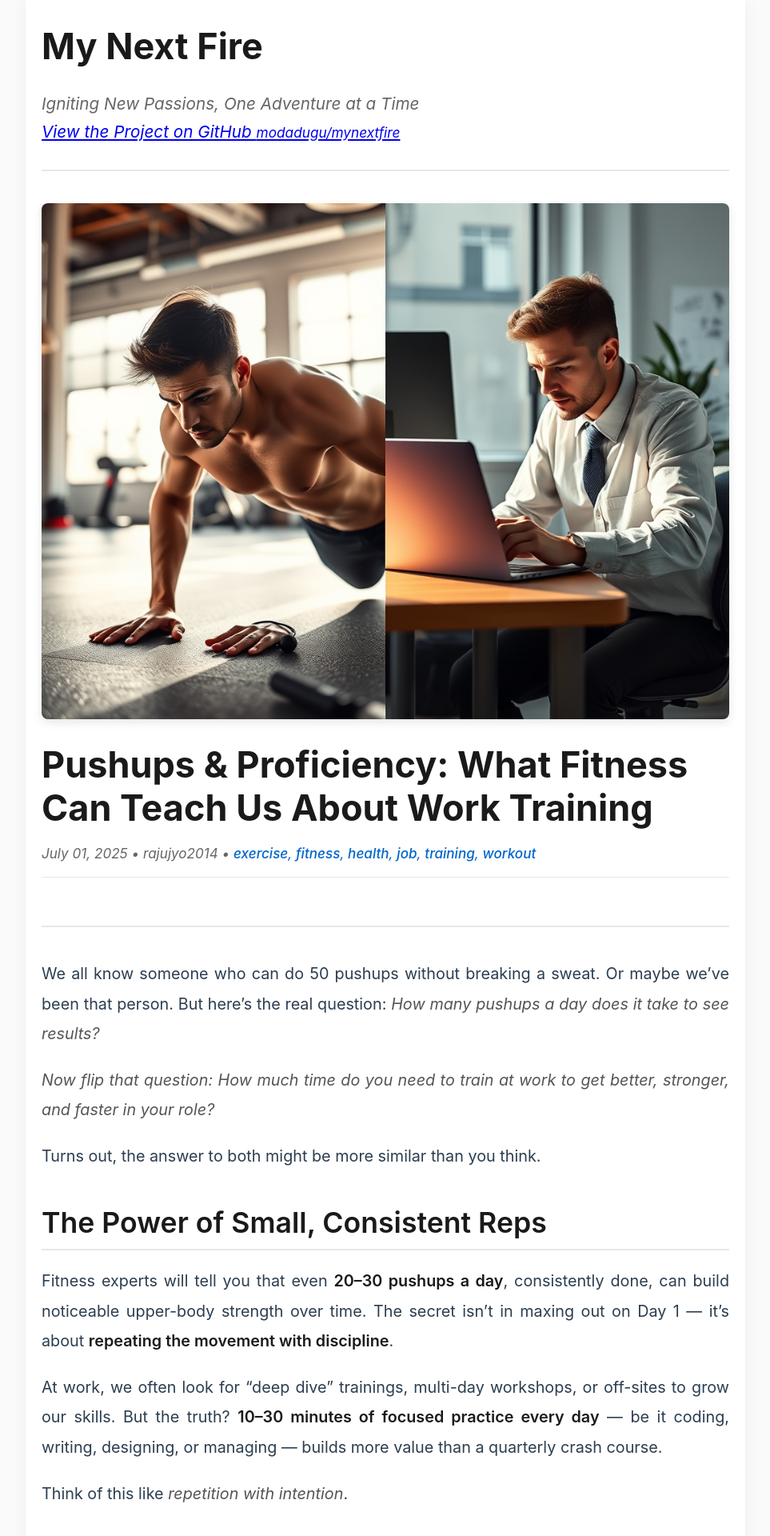
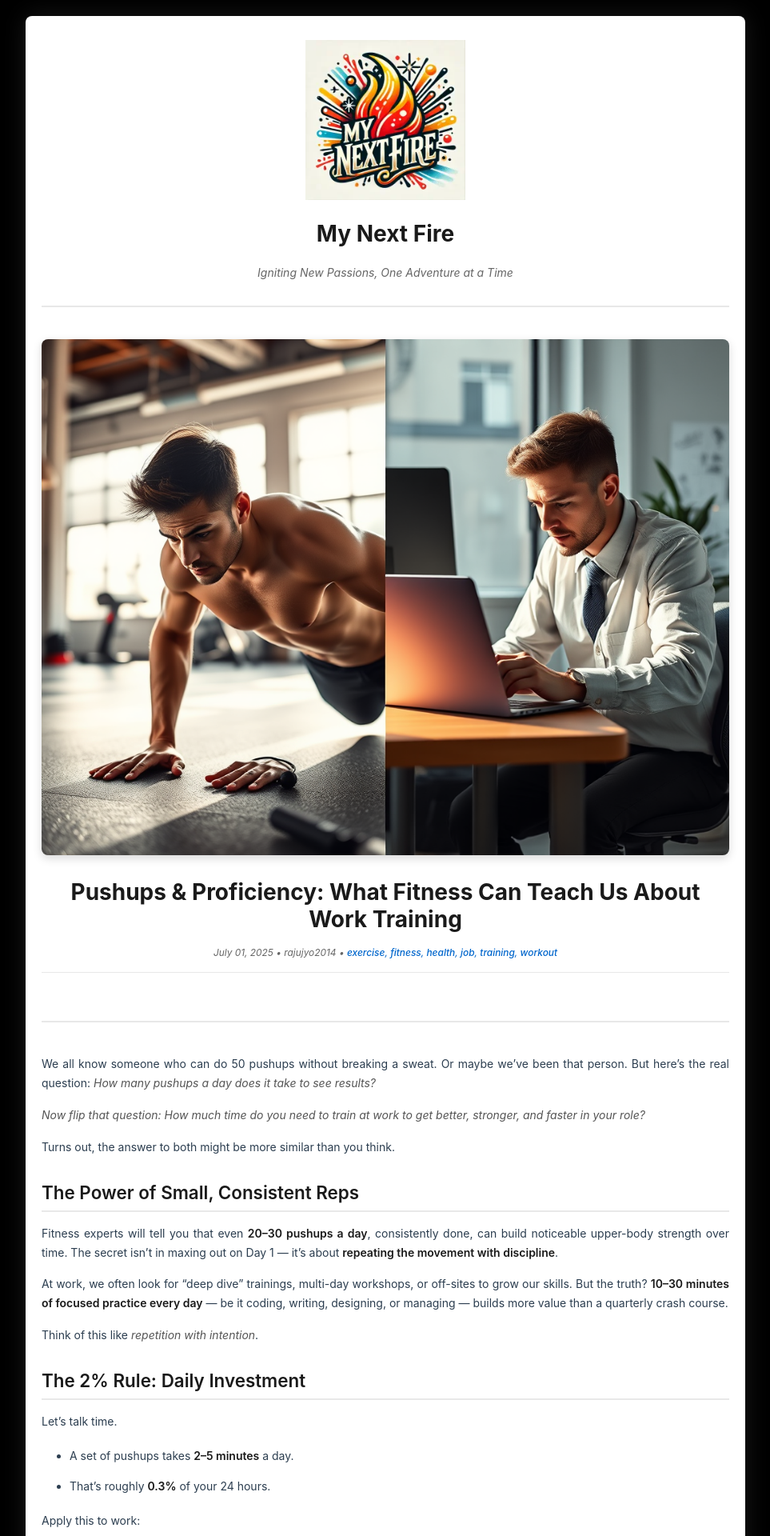
Before and after one commit to modadugu/mynextfire, a Jekyll site: the page built from _posts/2025-07-01-pushups-amp-proficiency-what-fitness-can-teach-us-.md, in a window 1280 px wide. Shown: the top 1920 px of the page at 80% size, without its empty margins (158-1121 px from the left). Built offline with Jekyll 4.4.1, drawn with Linux system fonts in a browser that asks for light colours.

Commit message:
trying new theme

```diff
--- a/_layouts/default.html
+++ b/_layouts/default.html
@@ -14,21 +14,13 @@
   <body>
     <div class="wrapper">
       <header>
+        <div class="logo-container">
+          <a href="{{ "/" | absolute_url }}">
+            <img src="{{ "/assets/images/mynextfire.webp" | relative_url }}" alt="My Next Fire Logo" class="site-logo">
+          </a>
+        </div>
         <h1><a href="{{ "/" | absolute_url }}">{{ site.title | default: site.github.repository_name }}</a></h1>
-
-        {% if site.logo %}
-          <img src="{{site.logo | relative_url}}" alt="Logo" />
-        {% endif %}
-
         <p>{{ site.description | default: site.github.project_tagline }}</p>
-
-        {% if site.github.is_project_page %}
-        <p class="view"><a href="{{ site.github.repository_url }}">View the Project on GitHub <small>{{ site.github.repository_nwo }}</small></a></p>
-        {% endif %}
-
-        {% if site.github.is_user_page %}
-        <p class="view"><a href="{{ site.github.owner_url }}">View My GitHub Profile</a></p>
-        {% endif %}
 
         {% if site.show_downloads %}
         <ul class="downloads">
--- a/assets/css/style.css
+++ b/assets/css/style.css
@@ -6,28 +6,44 @@
 
 body {
   font-family: -apple-system, BlinkMacSystemFont, "Segoe UI", Roboto, Helvetica, Arial, sans-serif;
-  line-height: 1.7;
+  line-height: 1.6;
   color: #2c3e50;
-  background-color: #fafafa;
-  font-size: 18px;
+  background-color: #000000;
+  font-size: 14px;
+  min-height: 100vh;
 }
 
 .wrapper {
   max-width: 900px;
   margin: 0 auto;
-  padding: 20px;
+  padding: 30px 20px;
   background-color: #ffffff;
-  box-shadow: 0 0 20px rgba(0,0,0,0.05);
+  box-shadow: 0 0 30px rgba(255,255,255,0.1);
+  border-radius: 8px;
+  margin-top: 20px;
+  margin-bottom: 20px;
 }
 
 header {
   margin-bottom: 40px;
   padding-bottom: 30px;
   border-bottom: 2px solid #e8e8e8;
+  text-align: center;
+}
+
+.logo-container {
+  margin-bottom: 20px;
+}
+
+.site-logo {
+  max-width: 200px;
+  height: auto;
+  display: block;
+  margin: 0 auto;
 }
 
 header h1 {
-  font-size: 2.5em;
+  font-size: 2em;
   margin-bottom: 15px;
   font-weight: 700;
   color: #1a1a1a;
@@ -45,7 +61,7 @@ header h1 a:hover {
 
 header p {
   color: #666;
-  font-size: 1.15em;
+  font-size: 1em;
   font-style: italic;
 }
 
@@ -66,7 +82,7 @@ section {
   margin-bottom: 30px;
   border-radius: 8px;
   overflow: hidden;
-  box-shadow: 0 4px 12px rgba(0,0,0,0.1);
+  box-shadow: 0 4px 12px rgba(0,0,0,0.15);
 }
 
 .featured-image img {
@@ -77,7 +93,7 @@ section {
 }
 
 .post-title {
-  font-size: 2.5em;
+  font-size: 2em;
   margin-bottom: 15px;
   color: #1a1a1a;
   font-weight: 700;
@@ -86,7 +102,7 @@ section {
 
 .post-meta {
   color: #666;
-  font-size: 0.95em;
+  font-size: 0.85em;
   margin-bottom: 30px;
   padding-bottom: 15px;
   border-bottom: 1px solid #e8e8e8;
@@ -101,8 +117,8 @@ section {
 }
 
 .post-content {
-  line-height: 1.9;
-  font-size: 1.1em;
+  line-height: 1.7;
+  font-size: 1em;
   color: #2c3e50;
 }
 
@@ -116,26 +132,26 @@ section {
 .post-content h4,
 .post-content h5,
 .post-content h6 {
-  margin-top: 40px;
-  margin-bottom: 20px;
+  margin-top: 30px;
+  margin-bottom: 15px;
   color: #1a1a1a;
   font-weight: 600;
   line-height: 1.3;
 }
 
 .post-content h2 {
-  font-size: 1.8em;
+  font-size: 1.6em;
   border-bottom: 2px solid #e8e8e8;
-  padding-bottom: 10px;
+  padding-bottom: 8px;
 }
 
 .post-content h3 {
-  font-size: 1.5em;
+  font-size: 1.3em;
   color: #333;
 }
 
 .post-content p {
-  margin-bottom: 20px;
+  margin-bottom: 16px;
   text-align: justify;
 }
 
@@ -163,18 +179,18 @@ section {
 
 .post-content ul,
 .post-content ol {
-  margin: 25px 0;
-  padding-left: 40px;
+  margin: 20px 0;
+  padding-left: 35px;
 }
 
 .post-content li {
-  margin-bottom: 12px;
-  line-height: 1.8;
+  margin-bottom: 10px;
+  line-height: 1.6;
 }
 
 .post-content blockquote {
-  margin: 30px 0;
-  padding: 20px 30px;
+  margin: 25px 0;
+  padding: 15px 25px;
   border-left: 4px solid #0066cc;
   background-color: #f5f8fa;
   font-style: italic;
@@ -184,7 +200,7 @@ section {
 
 .post-content code {
   background-color: #f4f4f4;
-  padding: 3px 8px;
+  padding: 2px 6px;
   border-radius: 4px;
   font-family: "Courier New", monospace;
   font-size: 0.9em;
@@ -194,10 +210,10 @@ section {
 .post-content pre {
   background-color: #2c3e50;
   color: #ecf0f1;
-  padding: 20px;
+  padding: 15px;
   border-radius: 6px;
   overflow-x: auto;
-  margin: 25px 0;
+  margin: 20px 0;
   box-shadow: 0 2px 8px rgba(0,0,0,0.1);
 }
 
@@ -210,7 +226,7 @@ section {
 .post-content img {
   max-width: 100%;
   height: auto;
-  margin: 30px 0;
+  margin: 25px 0;
   border-radius: 6px;
   box-shadow: 0 4px 12px rgba(0,0,0,0.1);
 }
@@ -242,7 +258,7 @@ footer {
   padding-top: 30px;
   border-top: 2px solid #e8e8e8;
   color: #666;
-  font-size: 0.9em;
+  font-size: 0.85em;
   text-align: center;
 }
 
@@ -263,16 +279,48 @@ footer a:hover {
 
 .post-item {
   margin-bottom: 40px;
-  padding: 30px;
-  background-color: #fafafa;
+  padding: 0;
+  background-color: #ffffff;
   border-radius: 8px;
   border-left: 4px solid #0066cc;
   transition: transform 0.3s ease, box-shadow 0.3s ease;
+  overflow: hidden;
+  box-shadow: 0 2px 8px rgba(0,0,0,0.1);
+}
+
+.post-thumbnail {
+  width: 100%;
+  height: 220px;
+  overflow: hidden;
+  background-color: #e8e8e8;
+}
+
+.post-thumbnail img {
+  width: 100%;
+  height: 100%;
+  object-fit: cover;
+  transition: transform 0.3s ease;
+}
+
+.post-thumbnail:hover img {
+  transform: scale(1.05);
+}
+
+.post-thumbnail a {
+  display: block;
+  width: 100%;
+  height: 100%;
+}
+
+.post-item h3,
+.post-item .post-meta,
+.post-item .post-excerpt {
+  padding: 0 30px;
 }
 
 .post-item:hover {
-  transform: translateY(-2px);
-  box-shadow: 0 4px 12px rgba(0,0,0,0.1);
+  transform: translateY(-3px);
+  box-shadow: 0 4px 16px rgba(0,0,0,0.15);
 }
 
 .post-item:last-child {
@@ -280,13 +328,14 @@ footer a:hover {
 }
 
 .post-item h3 {
+  margin-top: 20px;
   margin-bottom: 12px;
 }
 
 .post-item h3 a {
   color: #1a1a1a;
   text-decoration: none;
-  font-size: 1.5em;
+  font-size: 1.3em;
   transition: color 0.3s ease;
 }
 
@@ -296,7 +345,7 @@ footer a:hover {
 
 .post-item .post-meta {
   color: #666;
-  font-size: 0.9em;
+  font-size: 0.85em;
   margin-bottom: 15px;
   padding-bottom: 0;
   border-bottom: none;
@@ -307,36 +356,55 @@ footer a:hover {
   color: #0066cc;
 }
 
-.post-excerpt {
+.post-item .post-excerpt {
   color: #555;
-  line-height: 1.7;
+  line-height: 1.6;
   margin-top: 15px;
+  padding-bottom: 30px;
+  font-size: 0.95em;
+}
+
+h2 {
+  font-size: 1.8em;
+  color: #1a1a1a;
+  margin-bottom: 25px;
+  font-weight: 600;
 }
 
 /* Responsive design */
 @media (max-width: 768px) {
+  body {
+    font-size: 13px;
+  }
+
   .wrapper {
-    padding: 15px;
+    padding: 20px 15px;
+    margin-top: 10px;
+    margin-bottom: 10px;
+  }
+
+  .site-logo {
+    max-width: 150px;
   }
 
   header h1 {
-    font-size: 2em;
+    font-size: 1.75em;
   }
 
   .post-title {
-    font-size: 2em;
+    font-size: 1.75em;
   }
 
   .post-content {
-    font-size: 1em;
+    font-size: 0.95em;
   }
 
   .post-content h2 {
-    font-size: 1.5em;
+    font-size: 1.4em;
   }
 
   .post-content h3 {
-    font-size: 1.3em;
+    font-size: 1.2em;
   }
 
   .post-navigation {
@@ -345,29 +413,44 @@ footer a:hover {
   }
 
   .post-item {
-    padding: 20px;
+    padding: 0;
+  }
+
+  .post-thumbnail {
+    height: 180px;
   }
 }
 
 @media (max-width: 480px) {
   body {
-    font-size: 16px;
+    font-size: 12px;
   }
 
   .wrapper {
-    padding: 10px;
+    padding: 15px 10px;
+    border-radius: 0;
+    margin-top: 0;
+    margin-bottom: 0;
+  }
+
+  .site-logo {
+    max-width: 120px;
   }
 
   header h1, .post-title {
-    font-size: 1.75em;
+    font-size: 1.5em;
   }
 
   .post-content {
-    font-size: 0.95em;
+    font-size: 0.9em;
   }
 
   .post-content ul,
   .post-content ol {
     padding-left: 25px;
   }
+
+  .post-thumbnail {
+    height: 150px;
+  }
 }
```
Also changed, not shown: _layouts/home.html (+7 -0 lines).
